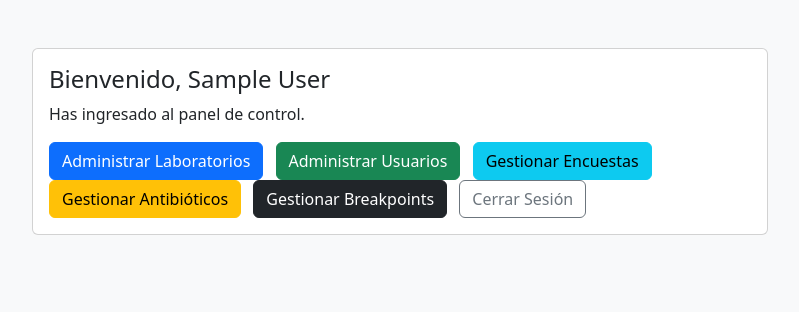
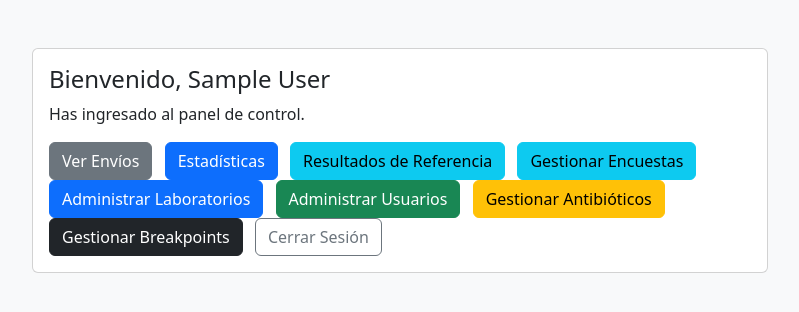
Before and after one commit to joelmarinovich-gif/web_control_calidad, a PHP site: page /dashboard.php in a window 1280 px wide. Shown: the top 312 px of the page, without its empty margins (240-1039 px from the left). Run offline with PHP 8.4, Linux system fonts and the light colour scheme; the visitor is signed in with stand-in values (Sample User, id 1); data comes from the database, SQL or seed files in the repository.

Commit message:
Show admin links: responses, statistics, reference for admin roles; keep super_admin management links

```diff
--- a/dashboard.php
+++ b/dashboard.php
@@ -11,6 +11,7 @@ $name = isset($_SESSION['full_name']) ? $_SESSION['full_name'] : $_SESSION['emai
 
 // Determinar rol para redirecciones y enlaces
 $isSuper = false;
+$isAdmin = false;
 $roleName = null;
 try {
   $pdo = getPDO();
@@ -20,6 +21,7 @@ try {
   if ($rr) {
     $roleName = $rr['name'];
     if ($roleName === 'super_admin') $isSuper = true;
+    if (in_array($roleName, ['super_admin','admin'])) $isAdmin = true;
     // Redirigir lab_user directamente al dashboard de usuario
     if ($roleName === 'lab_user') {
       header('Location: user_dashboard.php');
@@ -46,10 +48,15 @@ try {
             <div class="card-body">
               <h4 class="card-title">Bienvenido, <?php echo htmlspecialchars($name); ?></h4>
               <p class="card-text">Has ingresado al panel de control.</p>
+              <?php if ($isAdmin): ?>
+                <a href="admin_responses.php" class="btn btn-secondary me-2">Ver Envíos</a>
+                <a href="admin_statistics.php" class="btn btn-primary me-2">Estadísticas</a>
+                <a href="admin_reference_results.php" class="btn btn-info me-2">Resultados de Referencia</a>
+                <a href="admin_surveys.php" class="btn btn-info me-2">Gestionar Encuestas</a>
+              <?php endif; ?>
               <?php if ($isSuper): ?>
                 <a href="admin_labs.php" class="btn btn-primary me-2">Administrar Laboratorios</a>
                 <a href="admin_users.php" class="btn btn-success me-2">Administrar Usuarios</a>
-                <a href="admin_surveys.php" class="btn btn-info me-2">Gestionar Encuestas</a>
                 <a href="admin_antibiotics.php" class="btn btn-warning me-2">Gestionar Antibióticos</a>
                 <a href="admin_breakpoints.php" class="btn btn-dark me-2">Gestionar Breakpoints</a>
               <?php endif; ?>
```
